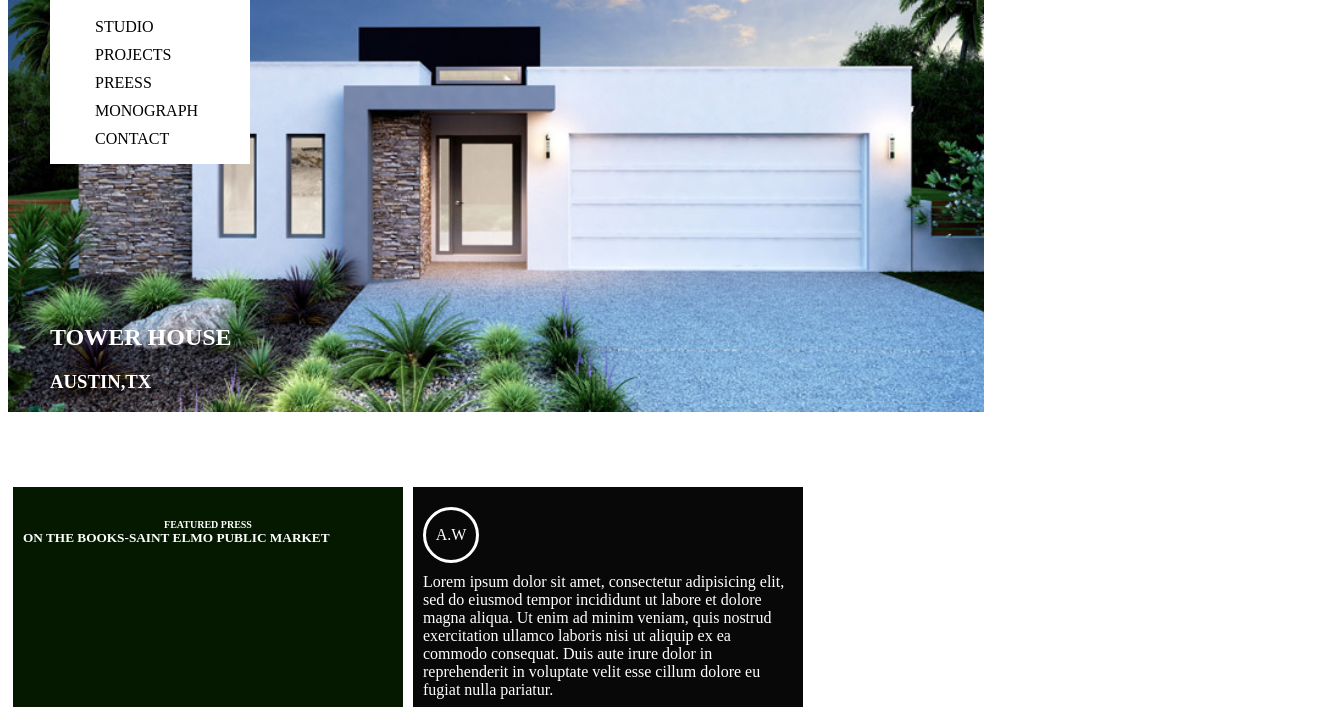
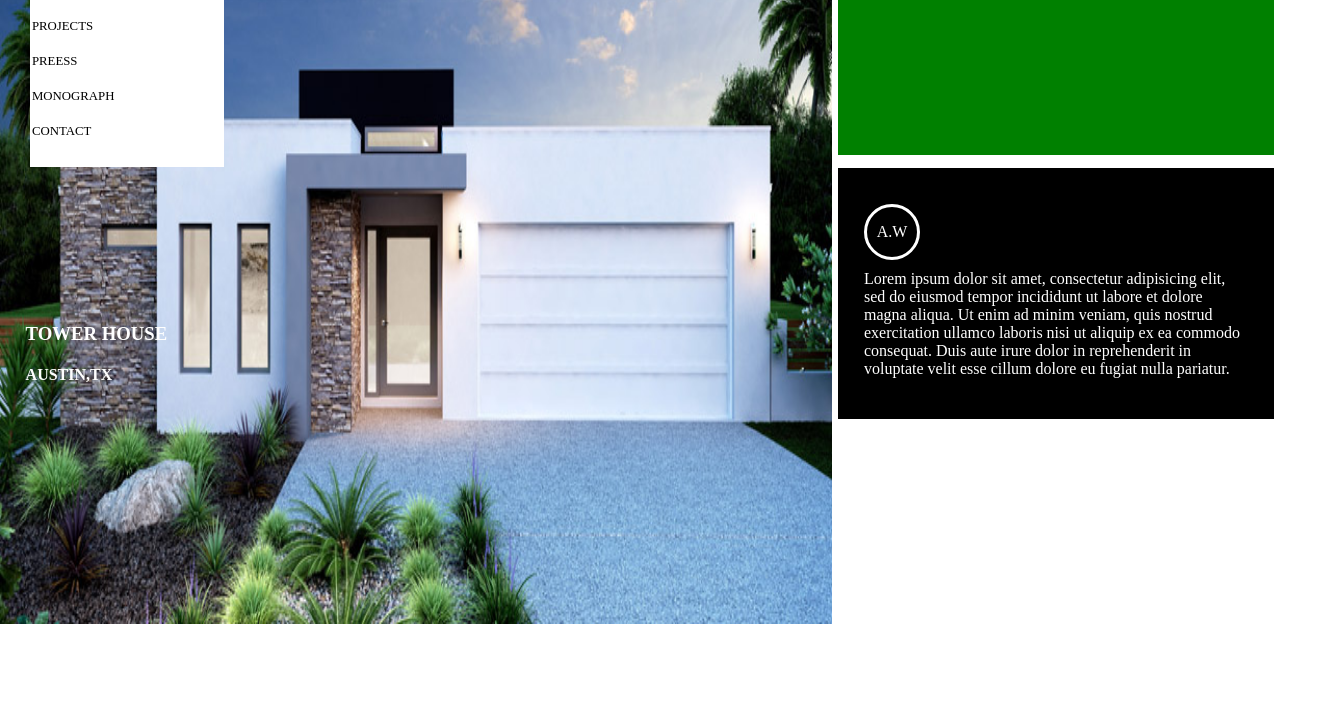
Before and after one commit to shathashaath/responsive-webpage, a plain HTML site: page index.html in a window 1280 px wide. Shown: the part 96-816 px from the top of the page, 1330 px wide, since content can reach past the window. Drawn offline with Linux system fonts and the light colour scheme.

Commit message:
add descktop screen

```diff
--- a/css/styles.css
+++ b/css/styles.css
@@ -1,102 +1,123 @@
+body, html {
+    margin: 0;
+    padding: 0;
+}
 .container {
-    display: -webkit-flex;
-    display: flex;
-    -webkit-flex-flow: row wrap;
-    flex-flow: row wrap;
+    width: 90%;
+    margin: auto;
+    margin-top: 2%;
 }
 body {
     background-color: black;
 }
 .header {
     background-color: white;
-    color: black;
-    width: 100%;
+    font-size: 0.7em;
 }
-.navbar li {
-    float: left;
-    list-style: none;
-    padding: 5px;
+h1 {
+    text-indent: 3%;
+    padding-top: 1%;
+    margin: 0;
 }
 .navbar {
-    width: 100%;
     background-color: lightgray;
-    color: black;
+    padding: 1%;
+    margin-top: 0;
+}
+ul {
+    margin-top: 0;
+    margin-left: 0;
+    vertical-align: middle;
+    padding-left: 0;
+}
+.navbar ul li {
+    display: inline;
+    padding: 10px;
+    padding-left: 0;
 }
 .address {
     color: white;
-    width: 100%;
+    margin-left: 2%;
+    font-style: normal;
+    width: auto;
 }
-.features, .features-press, .description {
-    background-color: white;
-    color: black;
-    width: 100%;
+div .main-img {
+    margin: 0;
 }
 img {
     max-width: 100%;
     height: auto;
 }
-.features {
-    margin-left: 5px;
-    margin-right: 5px;
-    margin-bottom: 5px;
+.features, .features-press, .description {
+    background-color: white;
+    font-size: 1em;
+    padding: 2%;
 }
-.features-press, .description {
-    margin: 5px;
+p {
+    margin: 0;
 }
-@media (min-width: 700px) {
-
+.features-press {
+    margin-top: 5%;
+}
+.description {
+    margin-top: 10%;
+}
+@media screen and (min-width: 700px) {
+    body {
+        background-color: white;
+    }
+    .container {
+        position: relative;
+        width: 100%;
+        margin: auto;
+    }
+    .header {
+        padding: 5px;
+    }
+    .header h1 {
+        text-indent: 0;
+    }
+    .primary {
+        position: absolute;
+        top: 30px;
+        left: 30px;
+    }
+    .navbar ul li {
+        display: block;
+        font-size: 0.8em;
+    }
+    .navbar {
+        background-color: white;
+    }
+    .address {
+        position: absolute;
+        top: 260px;
+    }
     img {
         width: 100%;
-        height: 500px;
-    }
-    body{
-      background-color: white;
-    }
-    .header {
-        border: 1px;
-        position: absolute;
-        left: 50px;
-        top: 60px;
-        z-index: 2;
-        width: 200px;
-        height: 200px;
-        description-align: center;
-    }
-    .navbar li {
-        clear: both;
-    }
-    h1 {
-        font-size: 18px;
-    }
-    .address {
-        z-index: 2;
-        position: absolute;
-        left: 50px;
-        top: 400px;
     }
     .features {
-        visibility: hidden;
+        display: none;
     }
-    .features-press, .description {
-        width: 370px;
+    .features-press {
+        width: 45%;
+        float: left;
+        margin: 0.5%;
         height: 200px;
-        background-color: #041900;
-        color: white;
-        float: left;
-        margin: 2;
-        padding: 10px;
+        background-color: green;
     }
     .description {
-      background-color: #080808;
+        width: 45%;
+        float: right;
+        margin: 0.5%;
+        height: 200px;
+        ;
+        background-color: black;
+        color: white;
     }
-    .font{
-      display: block;
-      font-size: 10px;
-      text-align: center;
-    }
-    .circle{
+    .circle {
         border-radius: 100px;
-      width:50px;
+        width: 50px;
         height: 50px;
         margin: 10px auto;
         border-style: solid;
@@ -104,9 +125,37 @@ img {
         border-color: white;
         margin-left: 0;
     }
-    .circle p{
+    .circle p {
         vertical-align: middle;
         display: table-cell;
         text-align: center;
     }
 }
+@media screen and (min-width: 850px) {
+  html, body {margin:0;padding:0;height:100%;}
+    .description {
+        float: right;
+        width: 30%;
+    }
+    .container {
+        overflow: hidden;
+        height: 100%;
+    }
+    .main-img {
+      height: 90%;
+        width: 65%;
+        display: block;
+        float: left;
+    }
+    img{
+      height: 100%;
+    }
+    .features-press {
+        float: right;
+        width: 30%;
+        margin-top: 0;
+    }
+    .address{
+      top: 400px;
+    }
+}
--- a/index.html
+++ b/index.html
@@ -8,8 +8,11 @@
 
 <body>
     <div class="container">
+        <div class="primary">
             <div class="header">
                 <h1>ANDIRSON.WISE</h1>
+            </div>
+
             <div class="navbar">
                 <ul>
                     <li>STUDIO</li>
@@ -21,26 +24,28 @@
             </div>
         </div>
         <div class="address">
-              <h2>TOWER HOUSE</h2>
-              <h3>AUSTIN,TX</h3>
+            <h3>TOWER HOUSE</h2>
+              <h4>AUSTIN,TX</h3>
         </div>
-
-        <div class="img">
-            <img src="img\home-designs.jpg" class="responsive-image" alt="" />
+        <div class="main-img">
+            <img src="img\home-designs.jpg" alt="" />
         </div>
         <div class="features">
-            <h4>FEATURED PROJECT TOWER HOUSE</h4>
+            <p>FEATURED PROJECT TOWER HOUSE</p>
         </div>
         <div class="features-press">
             <h5> <span class="font">FEATURED PRESS</span> ON THE BOOKS-SAINT ELMO PUBLIC MARKET</h5>
         </div>
         <div class="description">
-            <div class="circle"><p>
+            <div class="circle">
+                <p>
                     A.W
-            </p></div>
-            Lorem ipsum dolor sit amet, consectetur adipisicing elit, sed do eiusmod tempor incididunt ut labore et dolore magna aliqua. Ut enim ad minim veniam, quis nostrud exercitation ullamco laboris nisi ut aliquip ex ea commodo consequat. Duis aute irure dolor
-            in reprehenderit in voluptate velit esse cillum dolore eu fugiat nulla pariatur.
+                </p>
             </div>
+            <p>Lorem ipsum dolor sit amet, consectetur adipisicing elit, sed do eiusmod tempor incididunt ut labore et dolore magna aliqua. Ut enim ad minim veniam, quis nostrud exercitation ullamco laboris nisi ut aliquip ex ea commodo consequat. Duis aute
+                irure dolor in reprehenderit in voluptate velit esse cillum dolore eu fugiat nulla pariatur.</p>
+        </div>
+
     </div>
 </body>
 
```
Also changed, not shown: img/22421-160317.jpg (added). Lines whose indentation alone changed are shown as unchanged.
